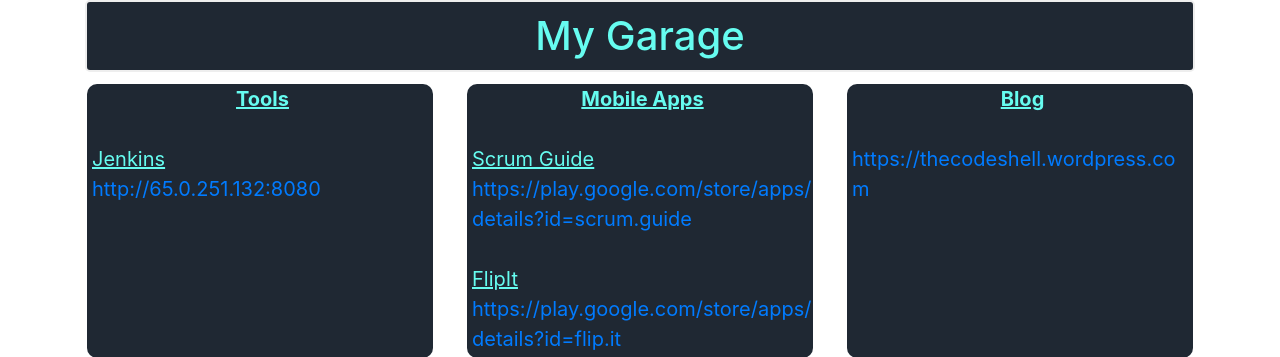
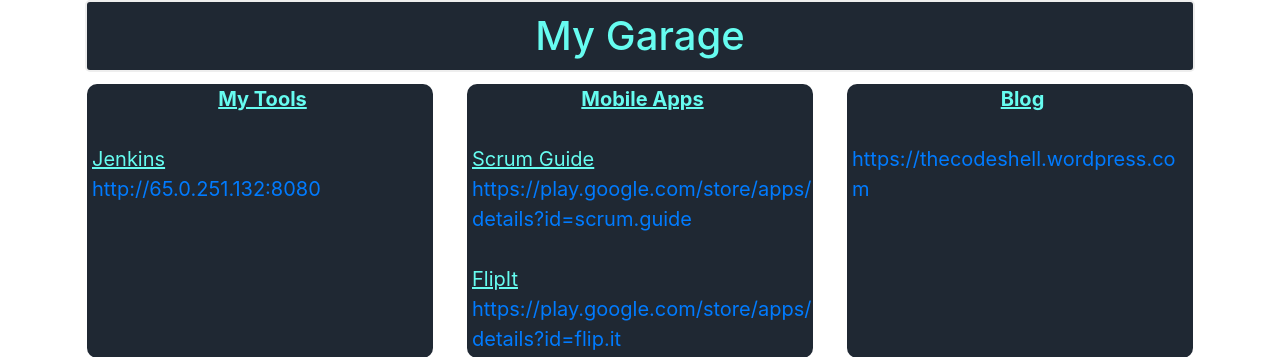
Before and after one commit to bnarasimha/MyGarage, a Flask app: page / in a window 1280 px wide. Shown: the top 357 px of the page. Run offline with Flask 2, Linux system fonts and the light colour scheme; some libraries are stand-ins or nearby versions.

Commit message:
Test text Change

```diff
--- a/templates/index.html
+++ b/templates/index.html
@@ -7,7 +7,7 @@
         <div class="row">
             <div class="col-4">
                 <div class="panel">
-                    <div class="panelHeader">Tools</div>
+                    <div class="panelHeader">My Tools</div>
                     <br/>
                     <div class="rowHeader">Jenkins</div>
                     <div class="rowContent"><a target="_blank" href="{{ Urls.jenkinsUrl }}">{{ Urls.jenkinsUrl }}</a></div>
```
